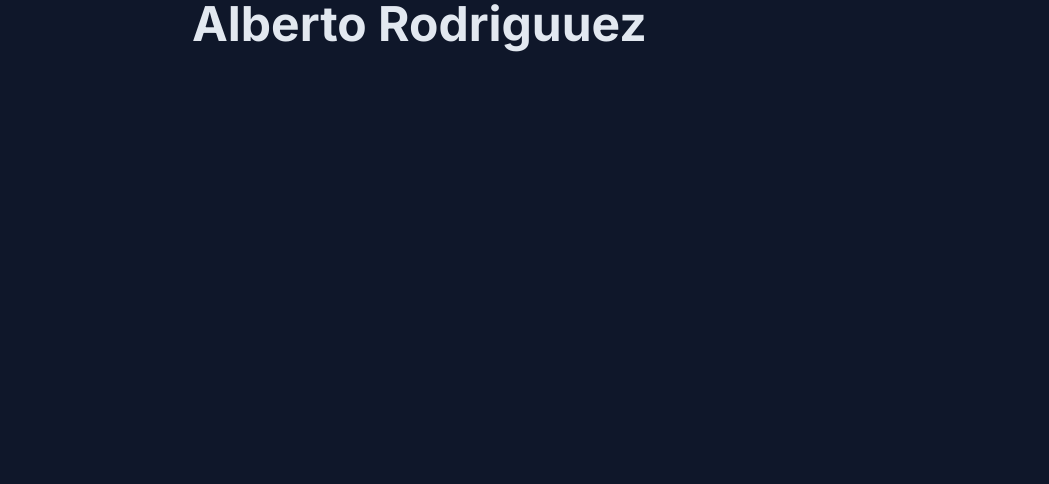
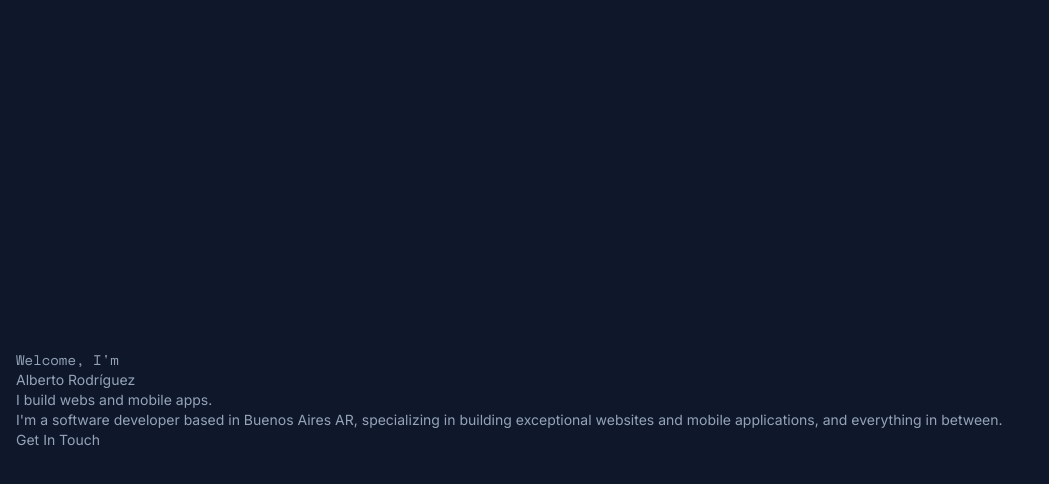
Before and after one commit to albertorg/portfolio-v2, a Next.js app: page / in a window 1280 px wide. Shown: the top 484 px of the page, without its empty margins (0-1049 px from the left). Built offline with nearby package versions, Linux system fonts and the light colour scheme.

Commit message:
fonts config

```diff
--- a/src/app/layout.tsx
+++ b/src/app/layout.tsx
@@ -1,8 +1,6 @@
 import { Metadata } from 'next'
-import { Inter, Open_Sans } from 'next/font/google'
+import { inter } from '@/fonts'
 import './globals.css'
-
-const inter = Inter({ subsets: ['latin'] })
 
 export const metadata: Metadata = {
   title: 'Alberto Rodriguez | Web & Mobile',
--- a/src/app/page.tsx
+++ b/src/app/page.tsx
@@ -1,11 +1,10 @@
+import { Hero } from "@/components";
 
 
 export default function HomePage() {
   return (
-    <main className="container max-w-4xl text-white" >
-      <h1 className="text-5xl font-bold">
-        Alberto Rodriguuez
-      </h1>
+    <main className="container max-w-4xl lg:container px-4 text-sm" >
+      <Hero />
     </main>
   )
 }
--- /dev/null
+++ b/src/components/About/About.tsx
@@ -0,0 +1,7 @@
+
+
+export const About = () => {
+  return (
+    <div>About</div>
+  )
+}
--- /dev/null
+++ b/src/components/Hero/Hero.tsx
@@ -0,0 +1,18 @@
+import { space } from "@/fonts"
+
+
+export const Hero = () => {
+    return (
+        <section className="flex flex-col items-start justify-center min-h-screen">
+            <span className={`${space.className}`}>Welcome, I'm</span>
+            <h1>Alberto Rodríguez</h1>
+            <h2>I build webs and mobile apps.</h2>
+            <p >
+                I'm a software developer based in Buenos Aires AR, specializing in building exceptional
+                websites and mobile applications, and everything in between.
+            </p>
+
+            <button>Get In Touch</button>  {/* MAKE IN NEW COMPONENT */}
+        </section>
+    )
+}
--- /dev/null
+++ b/src/components/index.ts
@@ -0,0 +1,2 @@
+export * from './Hero/Hero'
+export * from './About/About'
--- /dev/null
+++ b/src/fonts/fonts.ts
@@ -0,0 +1,15 @@
+import { Inter, Space_Mono, Open_Sans } from 'next/font/google';
+
+export const space = Space_Mono({
+    weight: '400',
+    subsets: ['latin']
+});
+
+export const inter = Inter({ subsets: ['latin'] })
+
+
+
+// delete if not use
+export const sans = Open_Sans({
+    subsets: ['latin']
+})
--- /dev/null
+++ b/src/fonts/index.ts
@@ -0,0 +1 @@
+export * from './fonts'
```
